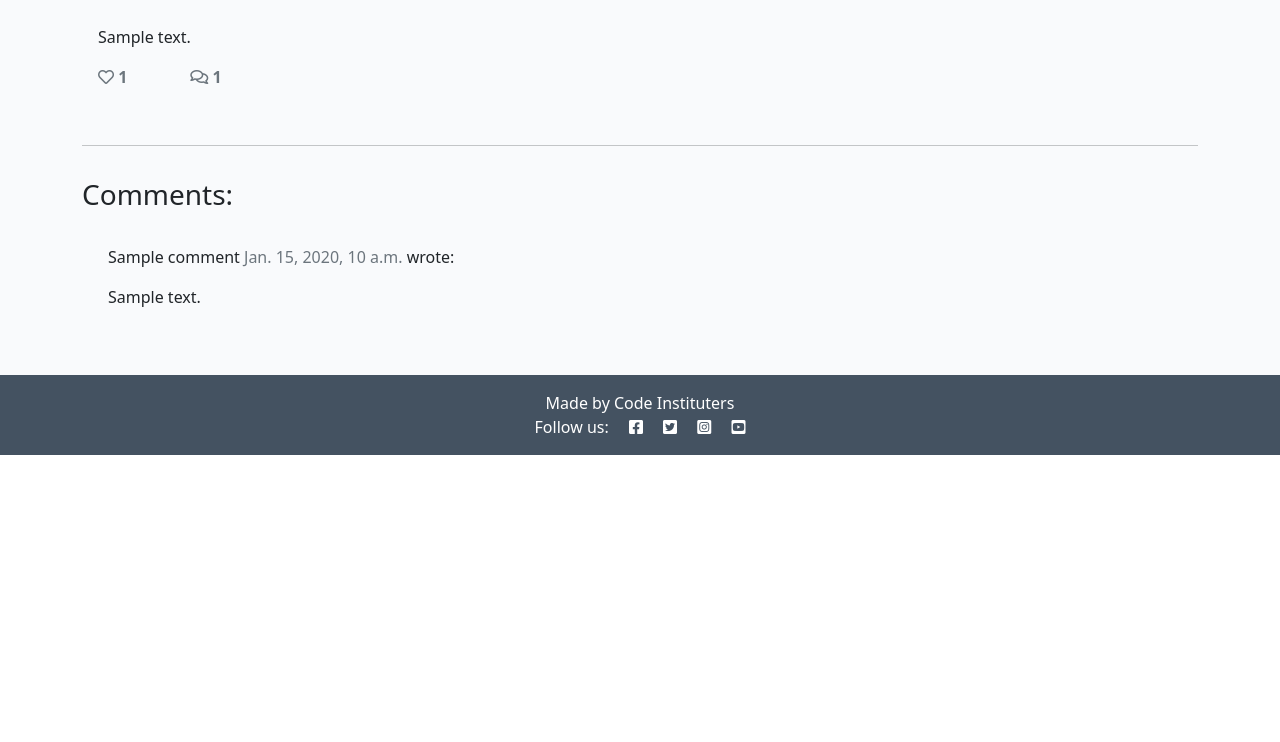
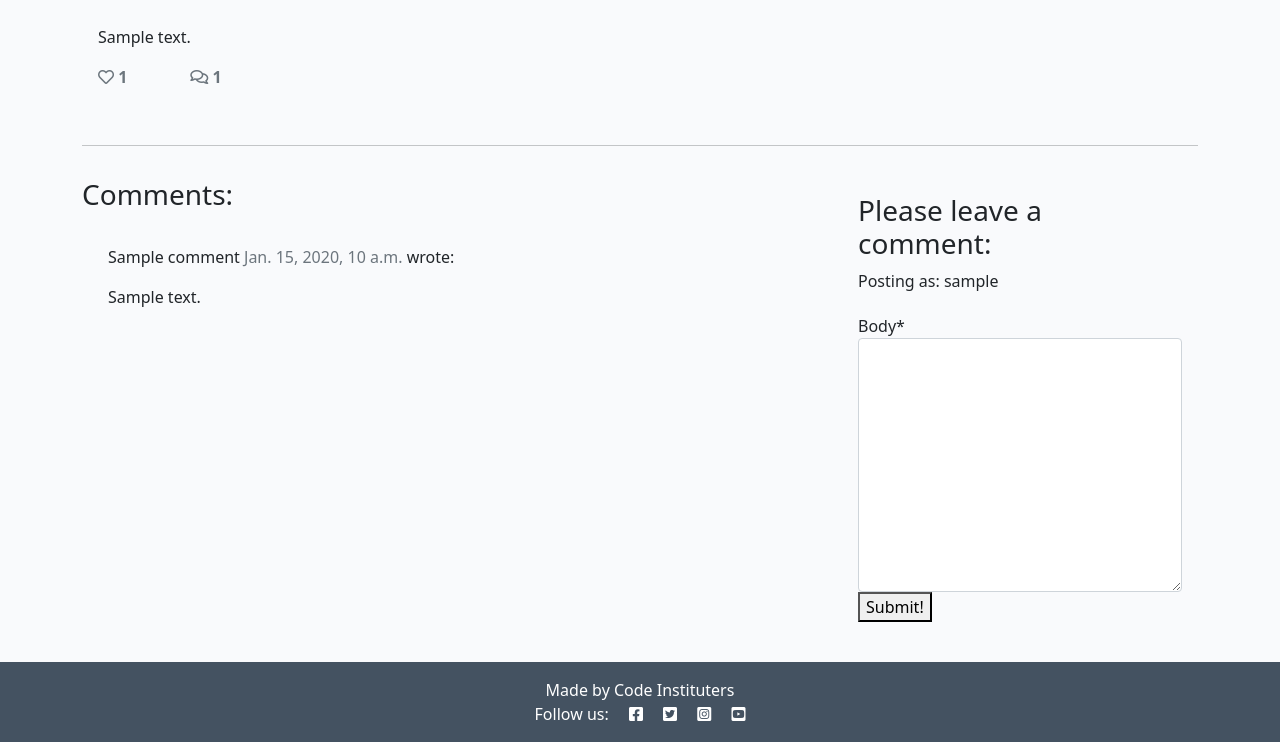
Before and after one commit to lukemunsch/django-blog-wt, a Django app: a page that uses templates/post_detail.html in a window 1280 px wide. Shown: the part 347-1089 px from the top of the page. Before the commit the page ends 802 px from the top, so only its background shows below. Run offline with Django 3.2, Linux system fonts and the light colour scheme; a user stored in the database is signed in; tables that the repository leaves empty hold one stand-in row (values such as "Sample post"); some libraries are stand-ins or nearby versions.

Commit message:
add content to post our comments and approve

```diff
--- /dev/null
+++ b/blog/forms.py
@@ -0,0 +1,8 @@
+from .models import Comment
+from django import forms
+
+
+class CommentForm(forms.ModelForm):
+    class Meta:
+        model = Comment
+        fields = ('body',)
--- a/blog/views.py
+++ b/blog/views.py
@@ -1,6 +1,7 @@
 from django.shortcuts import render, get_object_or_404
 from django.views import generic, View
 from .models import Post
+from .forms import CommentForm
 
 
 class PostList(generic.ListView):
@@ -26,6 +27,39 @@ class PostDetail(View):
             {
                 "post": post,
                 "comments": comments,
-                "liked": liked
+                "commented": False,
+                "liked": liked,
+                "comment_form": CommentForm()
             },
         )
+
+    def post(self, request, slug, *args, **kwargs):
+        queryset = Post.objects.filter(status=1)
+        post = get_object_or_404(queryset, slug=slug)
+        comments = post.comments.filter(approved=True).order_by("-created_on")
+        liked = False
+        if post.likes.filter(id=self.request.user.id).exists():
+            liked = True
+
+        comment_form = CommentForm(data=request.POST)
+
+        if comment_form.is_valid():
+            comment_form.instance.email = request.user.email
+            comment_form.instance.name = request.user.username
+            comment = comment_form.save(commit=False)
+            comment.post = post
+            comment.save()
+        else:
+            comment_form = CommentForm()
+
+        return render(
+            request,
+            "post_detail.html",
+            {
+                "post": post,
+                "comments": comments,
+                "commented": True,
+                "liked": liked,
+                "comment_form": CommentForm()
+            },
+        )
--- a/codestar/settings.py
+++ b/codestar/settings.py
@@ -50,6 +50,7 @@ INSTALLED_APPS = [
     'django.contrib.staticfiles',
     'cloudinary',
     'django_summernote',
+    'crispy_forms',
     'blog',
 ]
 
@@ -57,6 +58,8 @@ SITE_ID = 1
 
 LOGIN_REDIRECT_URL = '/'
 LOGOUT_REDIRECT_URL = '/'
+
+CRISPY_TEMPLATE_PACK = 'bootstrap4'
 
 MIDDLEWARE = [
     'django.middleware.security.SecurityMiddleware',
--- a/requirements.txt
+++ b/requirements.txt
@@ -4,6 +4,7 @@ dj-database-url==0.5.0
 dj3-cloudinary-storage==0.0.6
 Django==3.2
 django-allauth==0.47.0
+django-crispy-forms==1.13.0
 django-summernote==0.8.20.0
 gunicorn==20.1.0
 oauthlib==3.1.1
--- a/templates/post_detail.html
+++ b/templates/post_detail.html
@@ -1,4 +1,6 @@
 {% extends 'base.html' %} {% block content %}
+
+{% load crispy_forms_tags %}
 
 <div class="masthead">
     <div class="container">
@@ -77,6 +79,23 @@
         <div class="col-md-4 card mb-4  mt-3 ">
             <div class="card-body">
                 <!-- For later -->
+                {% if commented %}
+                <div class="alert alert-success">
+                    Your comment is waiting approval...
+                </div>
+
+                {% else %}
+
+                {% if user.is_authenticated %}
+                <h3>Please leave a comment:</h3>
+                <p>Posting as: {{ user.username }}</p>
+                <form method="post" style="margin-top: 1.3rem;">
+                    {{ comment_form | crispy }}
+                    {% csrf_token %}
+                    <button type="submit" clss="btn btn-signup btn-lg">Submit!</button>
+                </form>
+                {% endif %}
+                {% endif %}
             </div>
         </div>
     </div>
```
